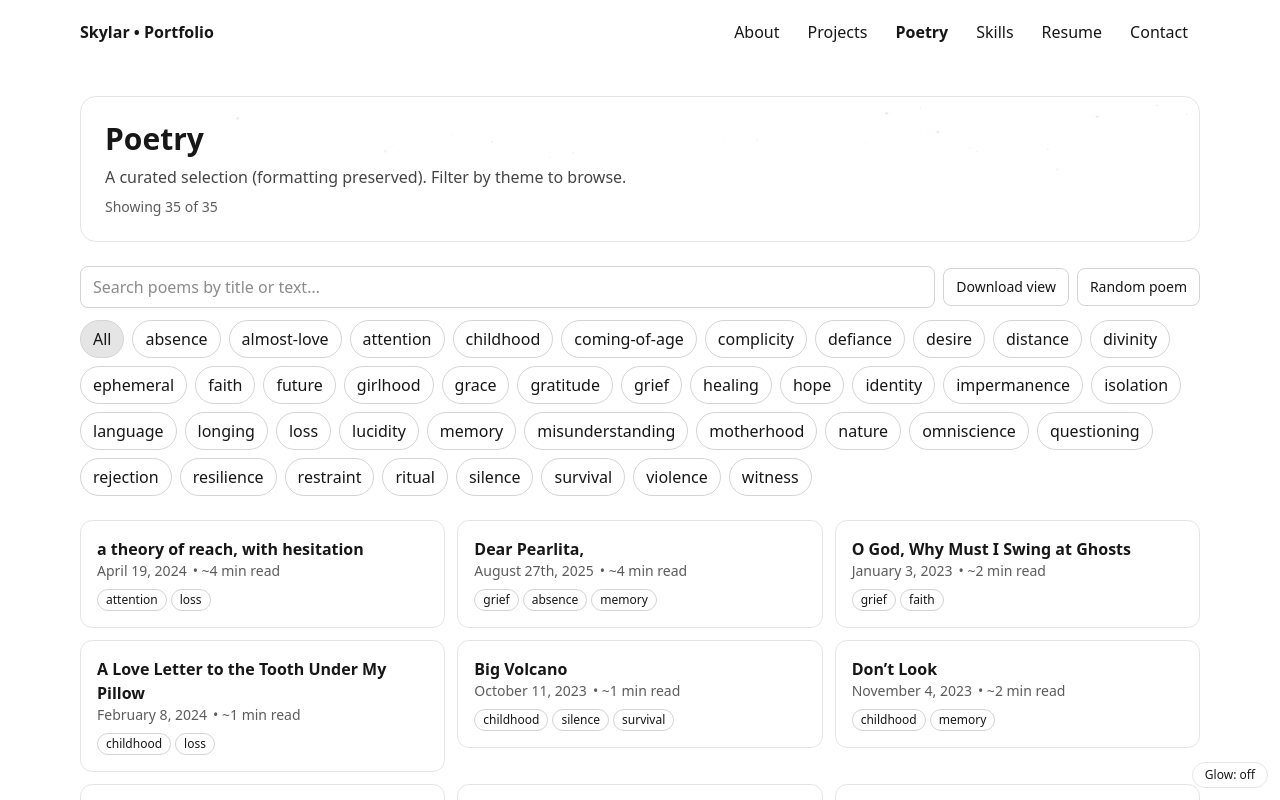
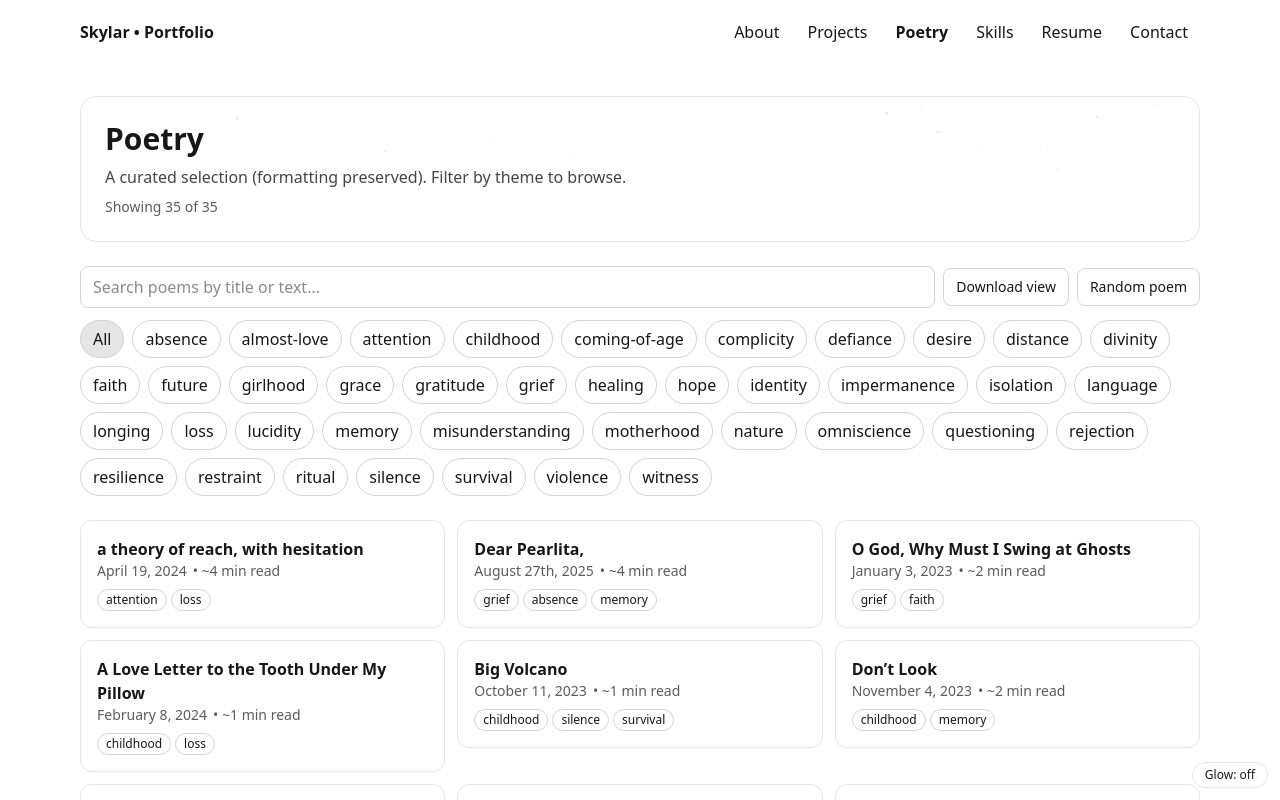
Before and after one commit to SkylarS300/portfolio, a React (Vite) app: page /poetry in a window 1280 px wide. Shown: the top 800 px of the page. Built offline with nearby package versions, Linux system fonts and the light colour scheme.

Commit message:
simplify tags

```diff
--- a/src/content/poems.js
+++ b/src/content/poems.js
@@ -2208,7 +2208,6 @@ with the jaw.
         title: "The Strange Mercy of Temporary Things",
         date: "July 19, 2025",
         tags: [
-            "ephemeral",
             "gratitude",
             "coming-of-age"
         ],
```
